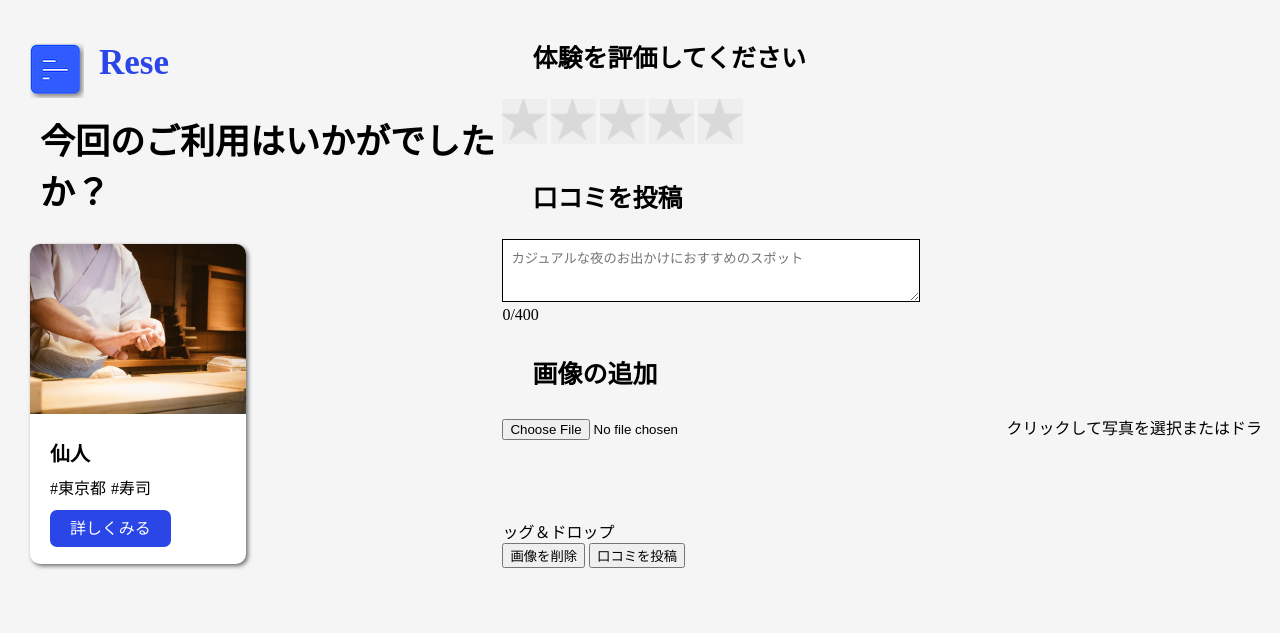
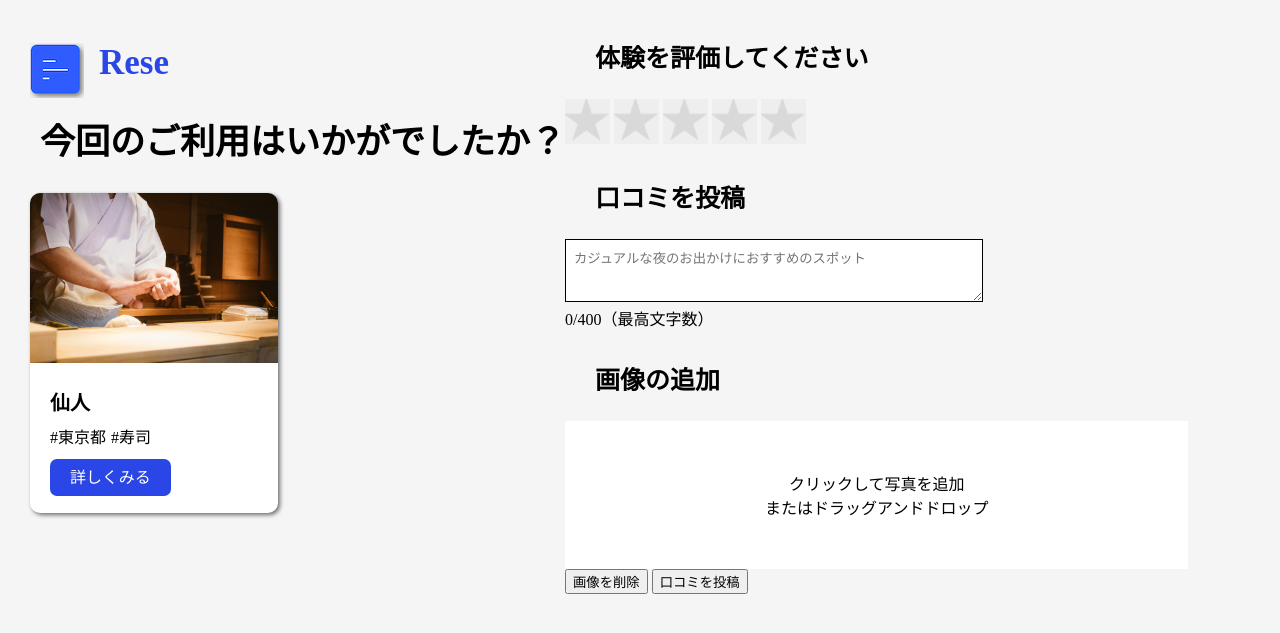
Before and after one commit to skanatsu/20240114_kanatsu_Rese, a Laravel app: page /review/1 in a window 1280 px wide. Shown: the top 633 px of the page. Run offline with Laravel 10, Linux system fonts and the light colour scheme; data comes from the database, SQL or seed files in the repository; settings files or empty folders that the repository lacks are supplied.

Commit message:
style: 評価の画像アップロードボタンのデザイン変更のため、review.bladeにroleがbuttonのdiv要素、及びJSを追加。CSSを編集

```diff
--- a/public/css/review.css
+++ b/public/css/review.css
@@ -312,7 +312,22 @@ body {
     margin-left: 20px;
 }
 
-.image__upload__button {
+/* .image__upload__button {
     width: 500px;
     height: 100px;
+
+
+} */
+
+.custom-file-upload {
+    background-color: white; /* 背景色 */
+    padding: 50px 200px; /* 内側の余白 */
+    cursor: pointer; /* カーソルをポインターに変更 */
+    display: inline-block; /* インラインブロック要素にする */
+    text-align: center; /* テキストを中央揃えにする */
+    width: fit-content; /* コンテンツに合わせて幅を調整 */
 }
+
+.custom-file-upload span {
+    pointer-events: none; /* テキストがクリック可能でないようにする */
+}
--- a/resources/views/review.blade.php
+++ b/resources/views/review.blade.php
@@ -98,13 +98,18 @@ document.getElementById('comment').value = '{{ $review->comment }}';
 
 
 
+{{-- <label for="photo" class="custom-file-upload">
+    クリックして写真を選択またはドラッグ＆ドロップ
 <input type="file" name="photo" id="photo" accept="image/*"  onchange="previewPhoto(event)" class="image__upload__button">
+</label> --}}
 
 
+<div role="button" tabindex="0" class="custom-file-upload" ondragover="handleDragOver(event)" ondrop="handleFileDrop(event)">
+    <span>クリックして写真を追加<br>またはドラッグアンドドロップ</span>
+</div>
+<input type="file"  name="photo" id="photo" accept="image/*" onchange="previewPhoto(event)" class="image__upload__button" style="display: none;">
 
-<label for="photo" class="custom-file-upload">
-    <span>クリックして写真を選択またはドラッグ＆ドロップ</span>
-</label>
+
         <div id="photo-preview"></div>
         <div id="photo-error" class="error-message" style="color: red;"></div>
         <button id="clearPhotoButton" onclick="clearPhoto()">画像を削除</button>
@@ -224,7 +229,7 @@ function restoreImages(element) {
      var text = element.value;
     var count = text.length;
     var characterCountElement = document.getElementById("character-count");
-    characterCountElement.textContent = count + "/400";
+    characterCountElement.textContent = count + "/400（最高文字数）";
 
                         // エラーメッセージの表示とボタンの無効化
             var errorMessageElement = document.getElementById("comment-error");
@@ -358,6 +363,44 @@ document.getElementById('submitReviewButton').addEventListener('click', function
 
 }
 
+//　アップロードボタン装飾
+      const buttonElement = document.querySelector(".custom-file-upload");
+
+    buttonElement.addEventListener("click", () => {
+        document.querySelector("#photo").click();
+    });
+
+    // Space / Enter キーで click イベントを発火できるようにする
+    buttonElement.addEventListener("keydown", (event) => {
+        if (!buttonElement.isEqualNode(event.target)) {
+            return;
+        }
+
+        if (event.keyCode === 32 || event.keyCode === 13) {
+            event.preventDefault();
+            document.querySelector("#photo").click();
+        }
+    });
+
+    // ドラッグオーバー時のイベントハンドラ
+    function handleDragOver(event) {
+        event.preventDefault();
+        event.stopPropagation();
+    }
+
+    ドロップ時のイベントハンドラ
+    function handleFileDrop(event) {
+        event.preventDefault();
+        event.stopPropagation();
+
+        const file = event.dataTransfer.files[0];
+        if (file) {
+            const inputElement = document.querySelector("#photo");
+            inputElement.files = event.dataTransfer.files;
+            inputElement.dispatchEvent(new Event("change"));
+        }
+    }
+
 
 
 
```
